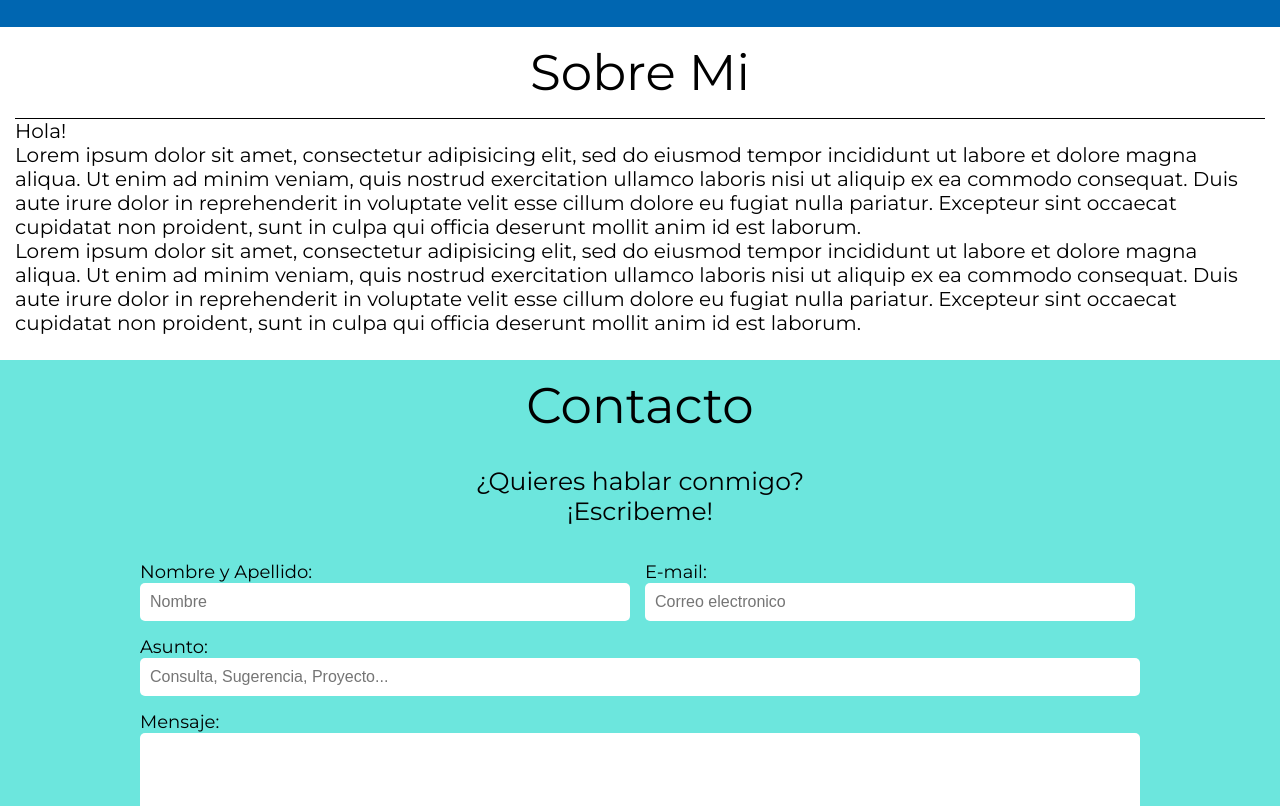
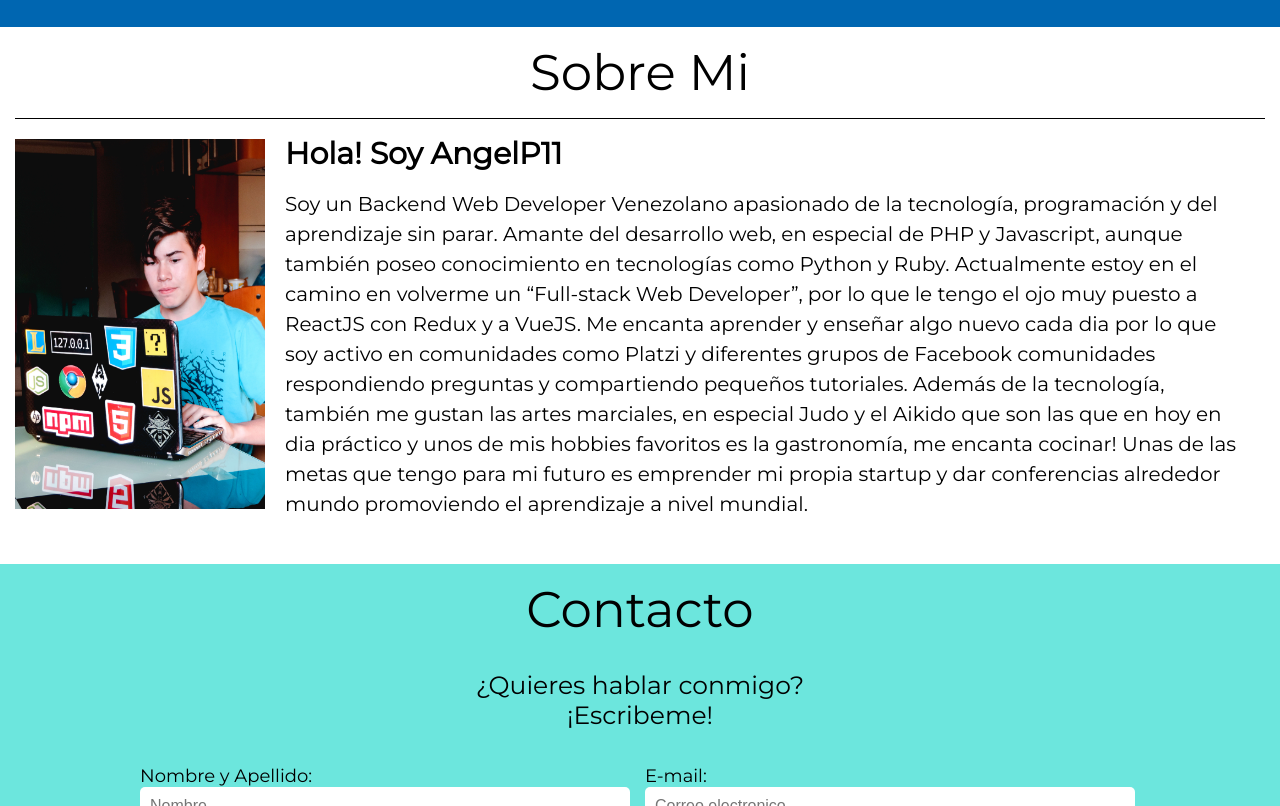
Before and after one commit to AngelP11/AngelP11-blog, a plain HTML site: page index.html in a window 1280 px wide. Shown: the part 1703-2509 px from the top of the page. Drawn offline with Linux system fonts and the light colour scheme; files whose address does not match are found by name; a web font is replaced by a local one.

Commit message:
Se termino la seccion de Sobre Mi

```diff
--- a/css/app.css
+++ b/css/app.css
@@ -122,11 +122,6 @@ footer span:hover{
 	border-radius: 5px;
 	color: white;
 }
-.contenedor-info img {
-  width: 150px;
-  border-radius: 50%;
-  margin-bottom: 15px;
-}
 .contenedor-info h2{
   text-align: center;
   text-shadow: 0 0 3px;
@@ -233,6 +228,23 @@ footer span:hover{
   margin: 0 auto;
   font-size: 20px;
 }
+.texto {
+  line-height: 1.5em;
+  display: flex;
+}
+.img-sobremi {
+  margin-top: 20px;
+}
+.img-sobremi img {
+  width: 250px;
+  height: 370px;
+}
+.parrafo-sobremi {
+  margin: 20px;
+}
+.parrafo-sobremi h2 {
+  margin-bottom: 20px;
+}
 /*FIN - SOBRE MI*/
 
 /*INICIO - CONTACTO*/
--- a/index.html
+++ b/index.html
@@ -43,7 +43,6 @@
 
 		<section class="portada">
 			<div class="contenedor-info">
-				<img src="./images/perfil.jpeg" alt="Mi foto">
 				<h2>Angel Gabriel Ponce Urbaneja</h2>
 				<h3>Full-Stack Web Developer, Javascript y PHP Lover. HTML5, CSS3, Javascript, PHP7, ES2016, Vue2, NodeJS, Laravel, MySQL, Firabase.</h3>
 				<div class="social">
@@ -125,13 +124,16 @@
 			<p class="txt-title">Sobre Mi</p>
 			<div class="linea"></div>
 
-			<p>Hola! <br> Lorem ipsum dolor sit amet, consectetur adipisicing elit, sed do eiusmod tempor incididunt
-				ut labore et dolore magna aliqua. Ut enim ad minim veniam, quis nostrud exercitation ullamco laboris nisi
-				ut aliquip ex ea commodo consequat. Duis aute irure dolor in reprehenderit in voluptate velit esse cillum
-				dolore eu fugiat nulla pariatur. Excepteur sint occaecat cupidatat non proident, sunt in culpa qui officia
-				deserunt mollit anim id est laborum.</p>
+			<div class="texto">
+			   <div class="img-sobremi">
+			   		<img src="./images/perfil.jpg" alt="Mi foto">
+			   </div>
+			   <div class="parrafo-sobremi">
+				   <h2>Hola! Soy AngelP11</h2>
 
-			<p>Lorem ipsum dolor sit amet, consectetur adipisicing elit, sed do eiusmod tempor incididunt ut labore et dolore magna aliqua. Ut enim ad minim veniam, quis nostrud exercitation ullamco laboris nisi ut aliquip ex ea commodo consequat. Duis aute irure dolor in reprehenderit in voluptate velit esse cillum dolore eu fugiat nulla pariatur. Excepteur sint occaecat cupidatat non proident, sunt in culpa qui officia deserunt mollit anim id est laborum.</p>
+	               Soy un Backend Web Developer Venezolano apasionado de la tecnología, programación y del aprendizaje sin parar. Amante del desarrollo web, en especial de PHP y Javascript, aunque también poseo conocimiento en tecnologías como Python y Ruby. Actualmente estoy en el camino en volverme un “Full-stack Web Developer”, por lo que le tengo el ojo muy puesto a ReactJS con Redux y a VueJS. Me encanta aprender y enseñar algo nuevo cada dia por lo que soy activo en comunidades como Platzi y diferentes grupos de Facebook comunidades respondiendo preguntas y compartiendo pequeños tutoriales. Además de la tecnología, también me gustan las artes marciales, en especial Judo y el Aikido que son las que en hoy en dia práctico y unos de mis hobbies favoritos es la gastronomía, me encanta cocinar! Unas de las metas que tengo para mi futuro es emprender mi propia startup y dar conferencias alrededor mundo promoviendo el aprendizaje a nivel mundial.
+               </div>
+            </div>
 		</section>
 
 		<section class="contacto-container" id="contacto">
@@ -158,7 +160,7 @@
 				<input type="text" id="asunto" name="asunto_txt" placeholder="Consulta, Sugerencia, Proyecto...">
 
 				<label for="mensaje">Mensaje:</label>
-				<textarea type="text" id="nombre" name="mensaje_txt"></textarea>
+				<textarea type="text" id="mensaje" name="mensaje_txt"></textarea>
 
 				<input class="boton" type="submit" name="enviar_btn" value="Enviar">
 			</form>
```
Also changed, not shown: images/perfil.jpeg (deleted), images/perfil.jpg (added).
